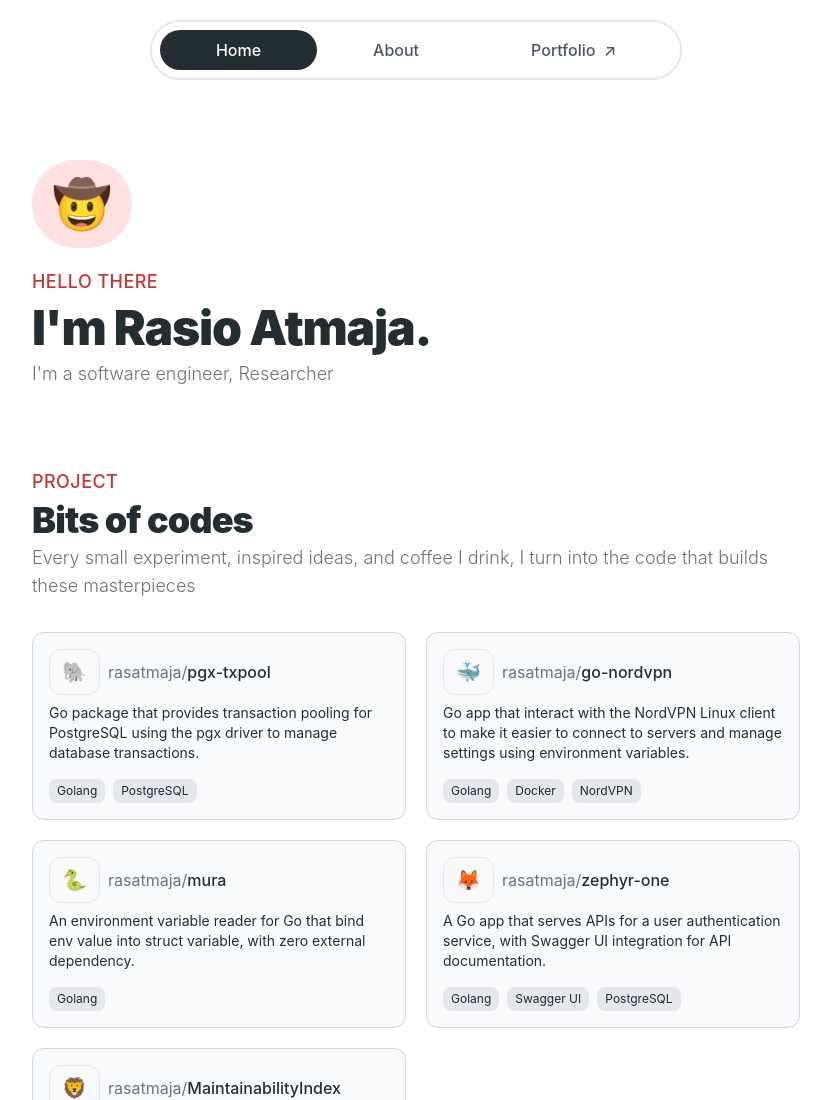
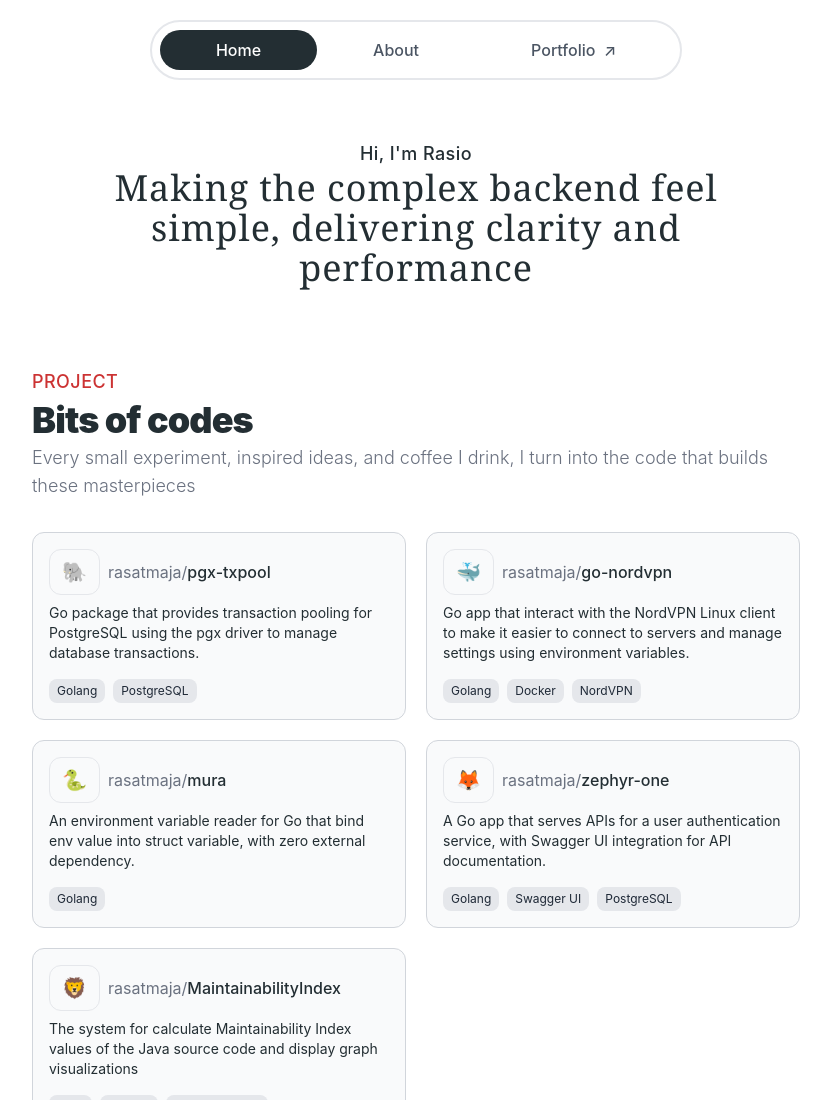
Before and after one commit to rasatmaja/rasio.dev, an Astro site: page / in a window 1280 px wide. Shown: the top 1100 px of the page, without its empty margins (224-1055 px from the left). Built offline with nearby package versions, Linux system fonts and the light colour scheme; Astro itself is replaced by a stand-in of ours.

Commit message:
feat: revamp homepage layout
Refactor the homepage layout to improve readability and centering. Add the TailwindCSS extension to the dev container for better development support.

```diff
--- a/src/pages/index.astro
+++ b/src/pages/index.astro
@@ -8,12 +8,10 @@ import Project from '../components/Project.astro';
 
 <Layout title="Rasio | Software Engineer">
 	<main>
-		<section class="h-2/6 my-20 flex flex-col">
-			<div class="my-5 w-max text-5xl p-5 bg-red-100 rounded-full">🤠</div>
+		<section class="h-2/3 my-20 flex flex-col text-center">
 			<div>
-				<h2 class="text-lg font-medium tracking-wide text-secondary">HELLO THERE</h2>
-				<h1 class="text-5xl font-black tracking-tight my-2">I'm Rasio Atmaja.</h1>
-				<h3 class="text-lg font-light text-gray-500">I'm a software engineer, Researcher</h3>
+				<h2 class="text-lg font-medium tracking-wide">Hi, I'm Rasio</h2>
+				<h1 class="text-3xl md:text-4xl md:px-10 font-serif tracking-wide">Making the complex backend feel simple, delivering clarity and performance</h1>
 			</div>
 		</section>
 		<Project />
```
Also changed, not shown: .devcontainer/devcontainer.json.
